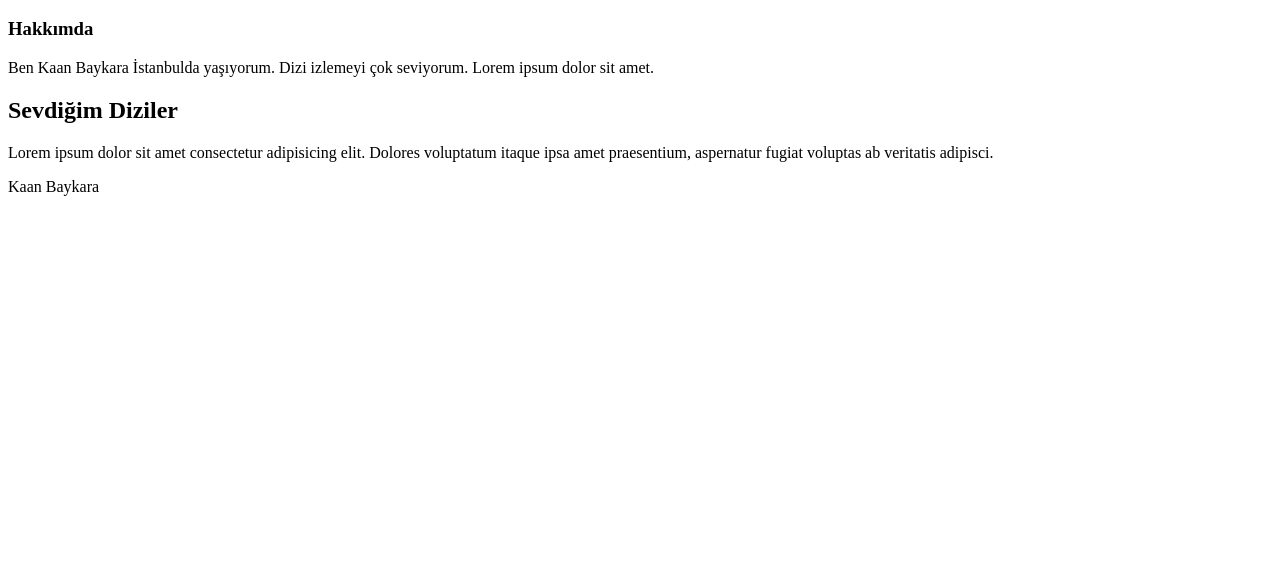
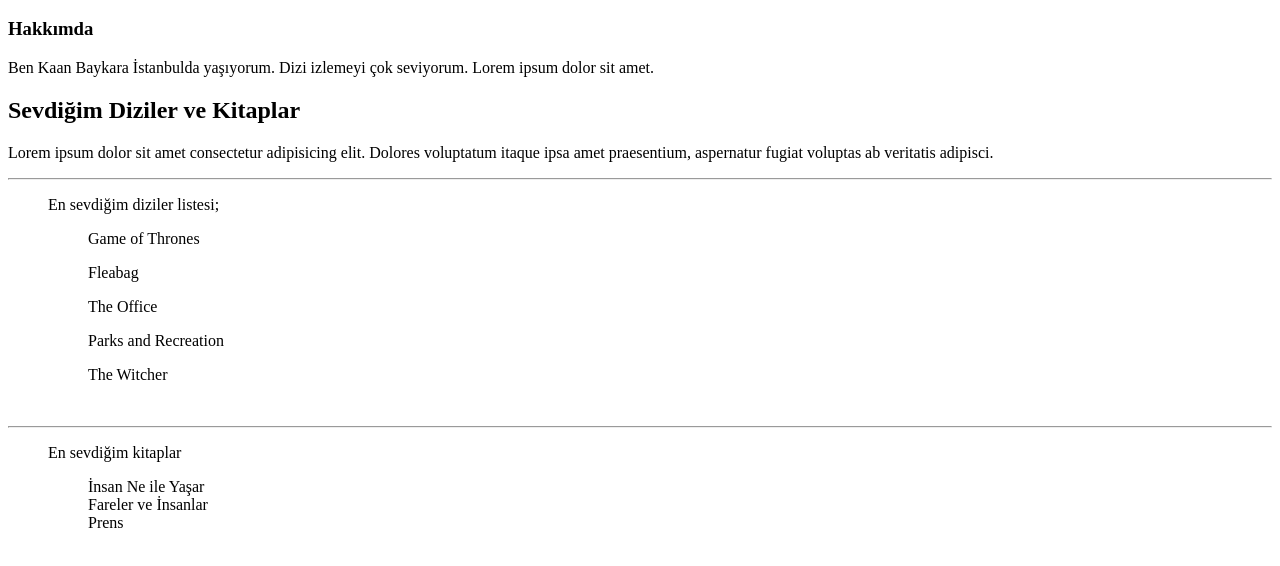
Before and after one commit to kaanbykr/IlkOdevKodluyoruz, a plain HTML site: page index.html in a window 1280 px wide. Shown: the part 48-614 px from the top of the page. Drawn offline with Linux system fonts and the light colour scheme.

Commit message:
index.html

```diff
--- a/index.html
+++ b/index.html
@@ -3,9 +3,45 @@
 <h3>Hakkımda </h3>
 <p>Ben Kaan Baykara İstanbulda yaşıyorum. Dizi izlemeyi çok seviyorum. Lorem ipsum dolor sit amet.</p>
 
-<h2>Sevdiğim Diziler</h2>
+<h2>Sevdiğim Diziler ve Kitaplar</h2>
 
 <p>Lorem ipsum dolor sit amet consectetur adipisicing elit. Dolores voluptatum itaque ipsa amet praesentium, aspernatur fugiat voluptas ab veritatis adipisci.</p>
+<hr>
+
+<div>
+<ol>
+    <p>En sevdiğim diziler listesi;</p>
+    <ul>
+        <p>Game of Thrones</p>
+    </ul>
+    <ul>
+        <p>Fleabag</p>
+    </ul>
+    <ul>
+        <p>The Office</p>
+    </ul>
+    <ul>
+        <p>Parks and Recreation</p>
+    </ul>
+    <ul>
+        <p>The Witcher</p>
+    </ul>
+</ol>
+</div>
 
 
-<p>  Kaan Baykara </p>
+<br>
+<hr>
+
+<div>
+<ol>
+    <p>En sevdiğim kitaplar</p>
+
+    <ul>İnsan Ne ile Yaşar</ul>
+
+    <ul>Fareler ve İnsanlar</ul>
+
+    <ul>Prens</ul>
+
+</ol>
+</div>
```
